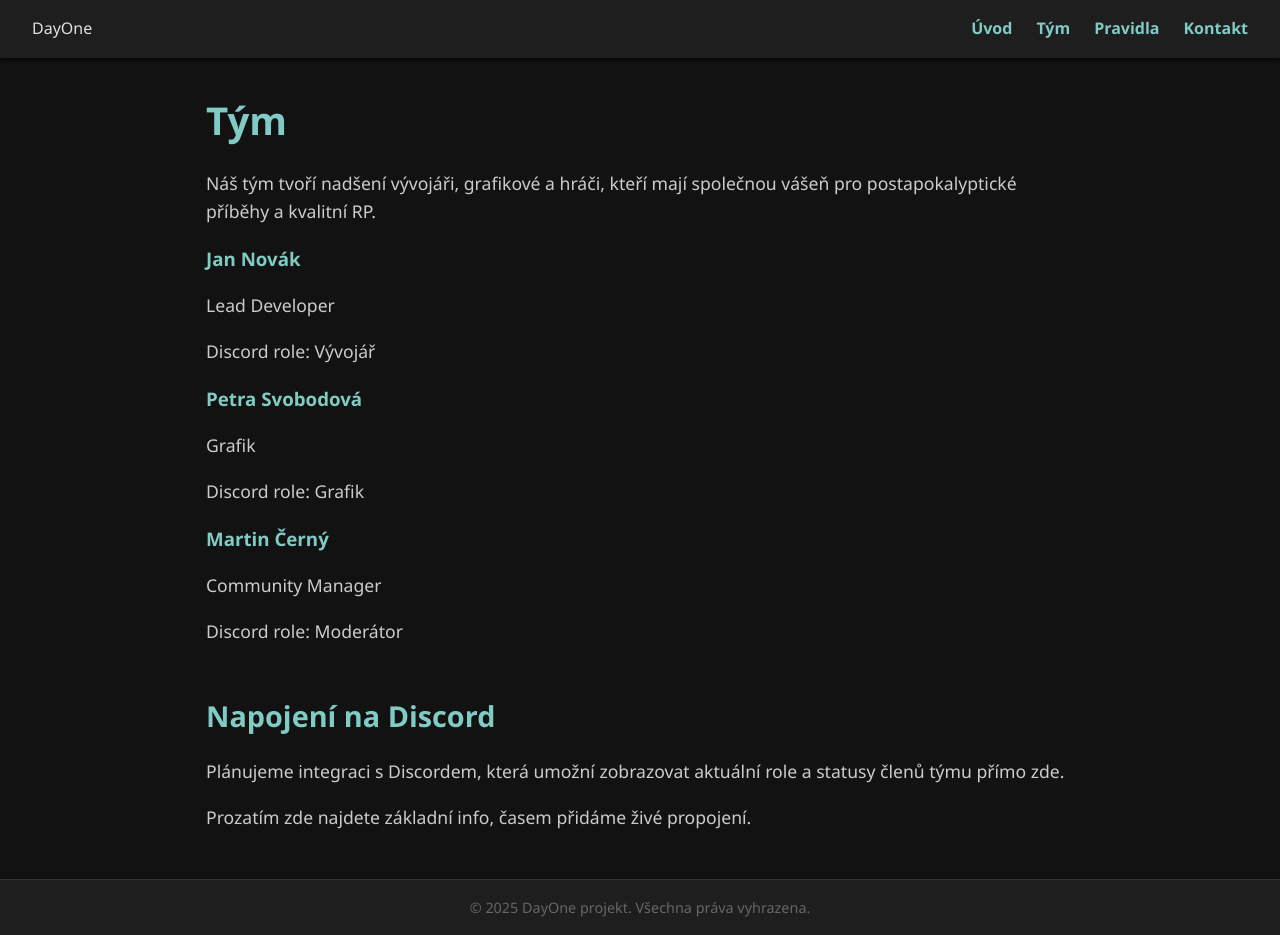
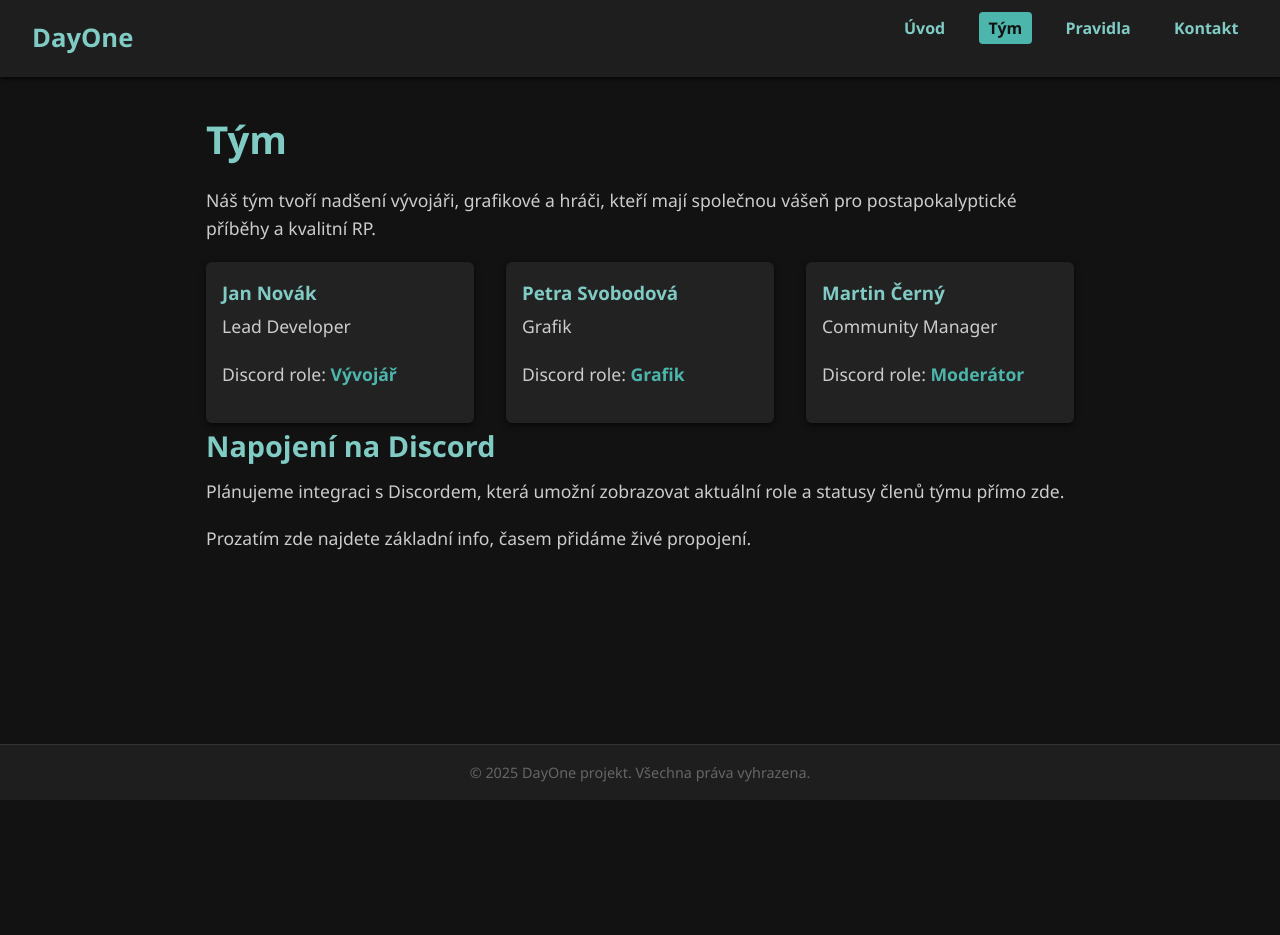
Before and after one commit to SkapDayOne/dayoneweb, a plain HTML site: page tym.html in a window 1280 px wide. After the commit the page ends 800 px from the top, so only its background shows below. Drawn offline with Linux system fonts and the light colour scheme.

Commit message:
Update styles.css

```diff
--- a/styles.css
+++ b/styles.css
@@ -1,75 +1,104 @@
-/* Reset a základ */
+/* Reset */
 * {
   box-sizing: border-box;
+  margin: 0;
+  padding: 0;
 }
+
 body {
-  margin: 0;
   font-family: 'Segoe UI', Tahoma, Geneva, Verdana, sans-serif;
   background-color: #121212;
   color: #e0e0e0;
   line-height: 1.6;
+  min-height: 100vh;
+  display: flex;
+  flex-direction: column;
 }
+
 a {
   color: #80cbc4;
   text-decoration: none;
   transition: color 0.3s ease;
 }
+
 a:hover {
   color: #4db6ac;
 }
+
 header {
   background-color: #1e1e1e;
   padding: 1rem 2rem;
-  position: sticky;
-  top: 0;
-  z-index: 100;
   box-shadow: 0 2px 4px rgba(0,0,0,0.7);
   display: flex;
   justify-content: space-between;
   align-items: center;
+  position: sticky;
+  top: 0;
+  z-index: 100;
 }
+
+.logo {
+  font-weight: 700;
+  font-size: 1.6rem;
+  color: #80cbc4;
+}
+
 nav ul {
   list-style: none;
-  margin: 0;
-  padding: 0;
   display: flex;
   gap: 1.5rem;
 }
+
 nav li {
   font-weight: 600;
 }
+
 nav a {
   font-size: 1rem;
+  padding: 0.3rem 0.6rem;
+  border-radius: 4px;
 }
+
+nav a.active,
+nav a:hover {
+  background-color: #4db6ac;
+  color: #121212;
+}
+
 main {
   max-width: 900px;
   margin: 2rem auto;
   padding: 0 1rem;
+  flex: 1 0 auto;
 }
-section {
-  margin-bottom: 3rem;
-}
+
 h1, h2, h3 {
-  font-weight: 700;
   color: #80cbc4;
   margin-bottom: 0.5rem;
 }
+
 h1 {
   font-size: 2.4rem;
   margin-bottom: 1rem;
 }
+
 h2 {
   font-size: 1.8rem;
 }
+
 p {
   font-size: 1.1rem;
   color: #ccc;
+  margin-bottom: 1.2rem;
   white-space: pre-line;
 }
+
 ul {
   padding-left: 1.2rem;
+  margin-bottom: 1.2rem;
   color: #ccc;
 }
+
 footer {
   text-align: center;
   padding: 1rem 2rem;
@@ -77,13 +106,38 @@ footer {
   color: #666;
   border-top: 1px solid #333;
   background-color: #1e1e1e;
+  flex-shrink: 0;
 }
-/* Emotikony větší */
-.emoji {
-  font-size: 1.3rem;
-  margin-right: 0.4rem;
+
+/* Sekce tým */
+.team-list {
+  display: grid;
+  grid-template-columns: repeat(auto-fit, minmax(240px, 1fr));
+  gap: 2rem;
+  margin-top: 1rem;
 }
-/* Scrollování po kliknutí */
-html {
-  scroll-behavior: smooth;
+
+.team-member {
+  background-color: #222;
+  padding: 1rem;
+  border-radius: 6px;
+  box-shadow: 0 2px 6px rgba(0,0,0,0.6);
 }
+
+.team-member h3 {
+  margin-bottom: 0.3rem;
+}
+
+.discord-role {
+  font-weight: 700;
+  color: #4db6ac;
+}
+
+/* Hero sekce na hlavní stránce */
+.hero {
+  margin-bottom: 3rem;
+  border-left: 5px solid #4db6ac;
+  padding-left: 1rem;
+  font-size: 1.2rem;
+  color: #c7ecee;
+}
```
